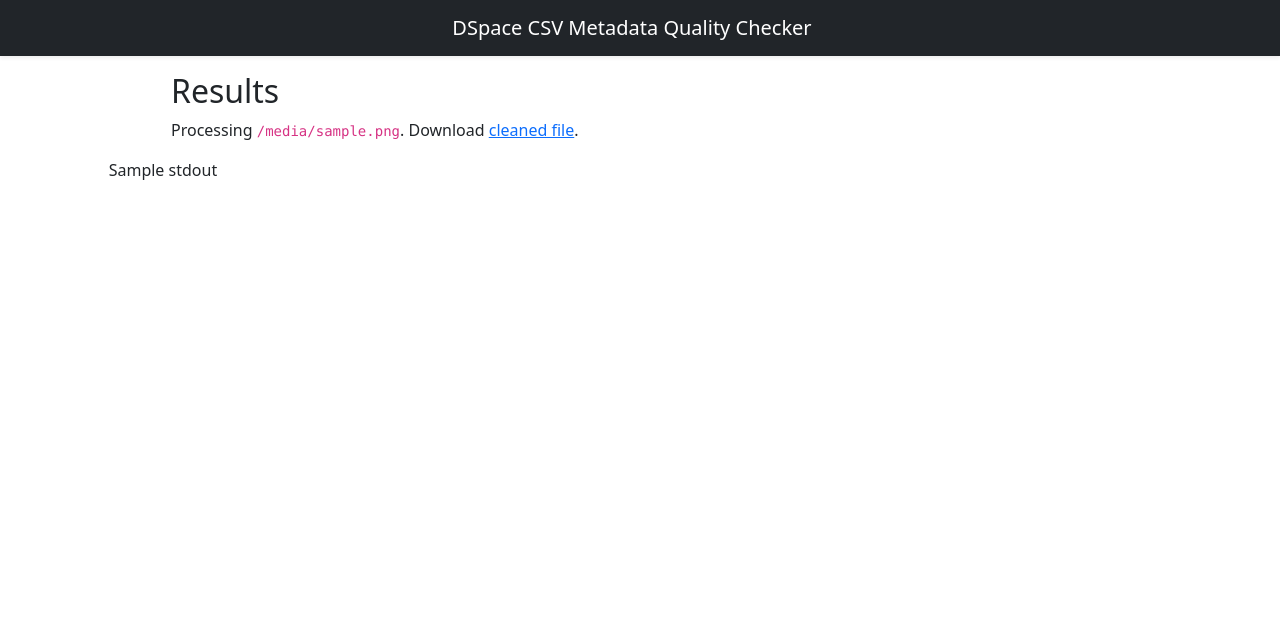
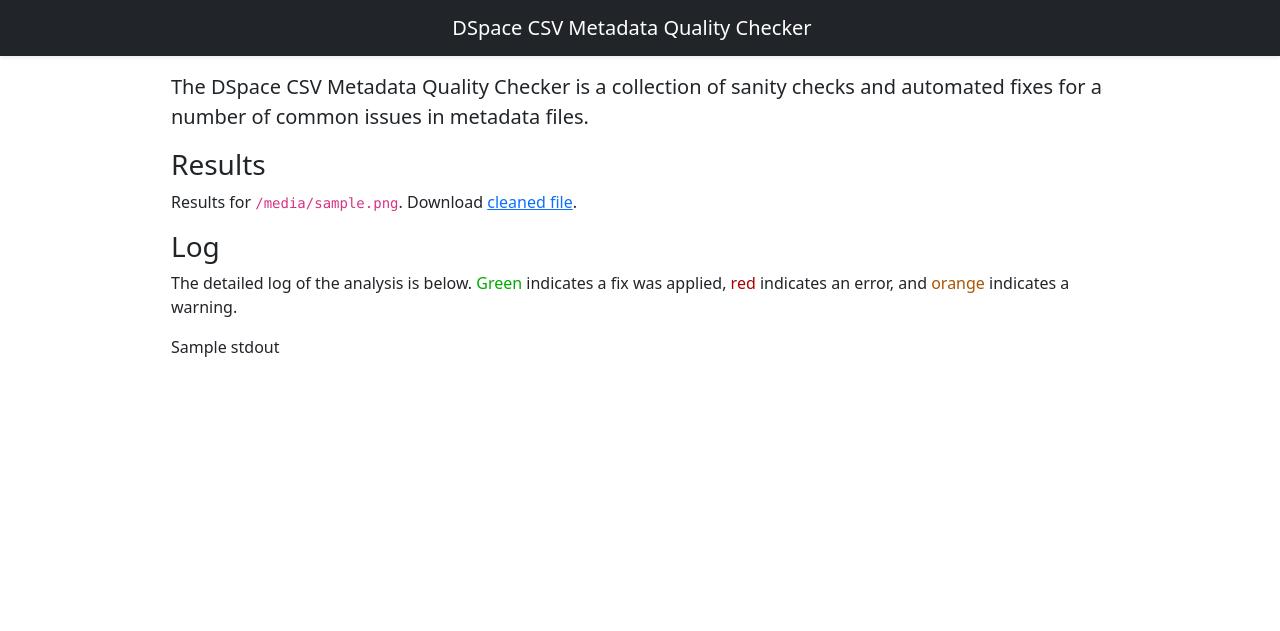
Before and after one commit to ilri/csv-metadata-quality-web, a Flask app: template templates/result.html in a window 1280 px wide. Shown: the top 631 px of the page. Run offline with Flask 2, Linux system fonts and the light colour scheme; the template is opened without the code that fills it: most values are stand-ins (such as "Sample title", 1, 10 or a date in 2020); some libraries are stand-ins or nearby versions.

Commit message:
Major refactor
Re-work upload and file processing so they are in the same Python
function. Now I will start exposing other command line options in
the form, like unsafe fixes, excluding fields, etc. Now I see tha
t it is easier to save the POSTed file and process it in the same
function so I don't have to pass around the other POSTed form val
ues as URL query parameters.

Now, as a result of changing the flow above, I also had to make a
change to the way I show the results page. Instead of processing
the file and returning the rendered results to the user directly,
I process the file, save the rendered results to /tmp, and return
a redirect to the user to the results page.

```diff
--- a/main.py
+++ b/main.py
@@ -29,7 +29,7 @@
 
 
 @app.route("/", methods=["POST"])
-def upload_file():
+def process():
     uploaded_file = request.files["file"]
     filename = secure_filename(uploaded_file.filename)
 
@@ -43,42 +43,59 @@
         # generate a base64 representation of the filename to use as a slug
         base64name = b64encode(filename.encode("ascii"))
 
-        return redirect(url_for("process_file", base64slug=base64name))
+        # do we need to use secure_filename again here?
+        input_file = os.path.join(app.config["UPLOAD_PATH"], filename)
+        # write output file with the same name as the input file plus "-cleaned"
+        output_file = os.path.join(
+            app.config["UPLOAD_PATH"], os.path.splitext(filename)[0] + "-cleaned.csv"
+        )
+
+        args = ["-i", input_file, "-o", output_file]
+
+        if "unsafe" in request.form:
+            args.append("-u")
+
+        # run subprocess and capture output as UTF-8 so we get a string instead of
+        # bytes for ansi2html
+        results = subprocess.run(
+            ["csv-metadata-quality"] + args,
+            capture_output=True,
+            encoding="UTF-8",
+        )
+        # convert the output to HTML using ansi2html
+        conv = Ansi2HTMLConverter()
+        stdout_html = conv.convert(results.stdout)
+
+        # render the results to HTML so we can save them for later and allowing
+        # the user to share the results page without posting the file again. We
+        # decode base64name before sending it to convert it from bytes to str.
+        results_html = render_template(
+            "result.html",
+            cli_version=cli_version,
+            filename=filename,
+            stdout=stdout_html,
+            base64name=base64name.decode("ascii"),
+        )
+        # save results to a file so it's easy to have a saved results page when
+        # we don't know the options a user used to POST the form.
+        results_html_file = os.path.join(
+            app.config["UPLOAD_PATH"], base64name.decode("ascii")
+        )
+        with open(results_html_file, "w") as fh:
+            fh.write(results_html)
+
+        return redirect(url_for("results", base64slug=base64name))
 
     return "No file selected"
 
 
 @app.route("/result/<base64slug>")
-def process_file(base64slug):
-    # get filename from base64-encoded slug
-    filename = b64decode(base64slug).decode("ascii")
+def results(base64slug):
+    results_html_file = os.path.join(app.config["UPLOAD_PATH"], base64slug)
+    with open(results_html_file, "r") as fh:
+        results_html = fh.read()
 
-    # do we need to use secure_filename again here?
-    input_file = os.path.join(app.config["UPLOAD_PATH"], filename)
-    # write output file with the same name as the input file plus "-cleaned"
-    output_file = os.path.join(
-        app.config["UPLOAD_PATH"], os.path.splitext(filename)[0] + "-cleaned.csv"
-    )
-
-    args = ["-i", input_file, "-o", output_file]
-
-    # run subprocess and capture output as UTF-8 so we get a string instead of
-    # bytes for ansi2html
-    results = subprocess.run(
-        ["csv-metadata-quality"] + args,
-        capture_output=True,
-        encoding="UTF-8",
-    )
-    # convert the output to HTML using ansi2html
-    conv = Ansi2HTMLConverter()
-    html = conv.convert(results.stdout)
-    return render_template(
-        "result.html",
-        cli_version=cli_version,
-        filename=filename,
-        stdout=html,
-        base64name=base64slug,
-    )
+    return results_html
 
 
 @app.route("/result/<base64slug>/download")
--- a/templates/result.html
+++ b/templates/result.html
@@ -4,19 +4,17 @@
   <body class="d-flex flex-column h-100">
     {% include 'header.html' %}
     <main class="flex-shrink-0">
-      <div class="container">
-        <h1 class="mt-3 fs-2">Results</h1>
-        <p>Processing <code>{{ filename }}</code>. Download <a href="/result/{{ base64name }}/download" title="{{ filename | replace('.csv', '-cleaned.csv') }}">cleaned file</a>.</p>
+      <div class="container py-3">
+        <p class="lead">The DSpace CSV Metadata Quality Checker is a collection of sanity checks and automated fixes for a number of common issues in metadata files.</p>
+        <h3>Results</h3>
+        <p>Results for <code>{{ filename }}</code>. Download <a href="/result/{{ base64name }}/download" title="{{ filename | replace('.csv', '-cleaned.csv') }}">cleaned file</a>.</p>
+        <h3>Log</h3>
+        <p>The detailed log of the analysis is below. <span style="color: #00aa00">Green</span> indicates a fix was applied, <span style="color: #aa0000">red</span> indicates an error, and <span style="color: #aa5500">orange</span> indicates a warning.</p>
+        <blockquote>
+{{- stdout | safe -}}
+        </blockquote>
       </div>
     </main>
-
-    <div class="row justify-content-center">
-      <div class="col-md-10">
-        <blockquote>
-        {{ stdout | safe }}
-        </blockquote>
-      </div>
-    </div>
 
     {% include 'footer.html' %}
   </body>
```
Also changed, not shown: templates/index.html (+9 -1 lines).
